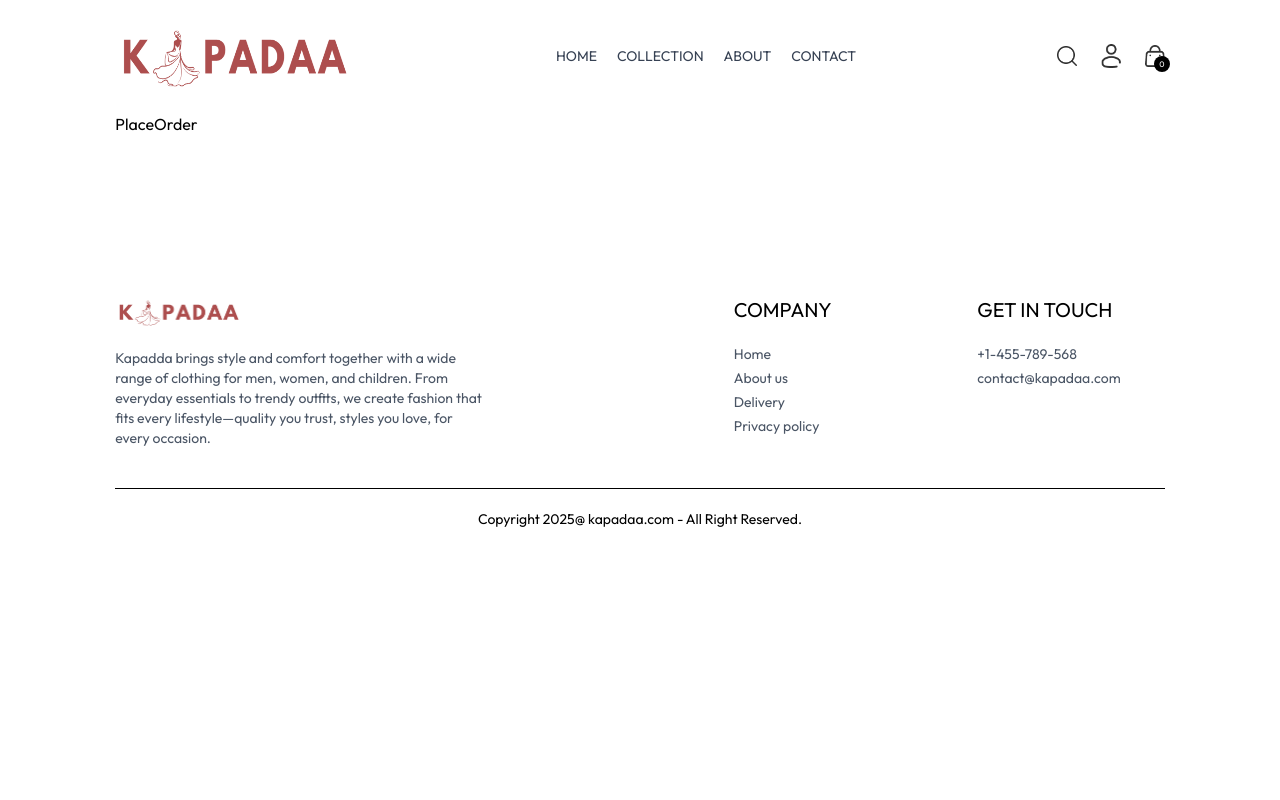
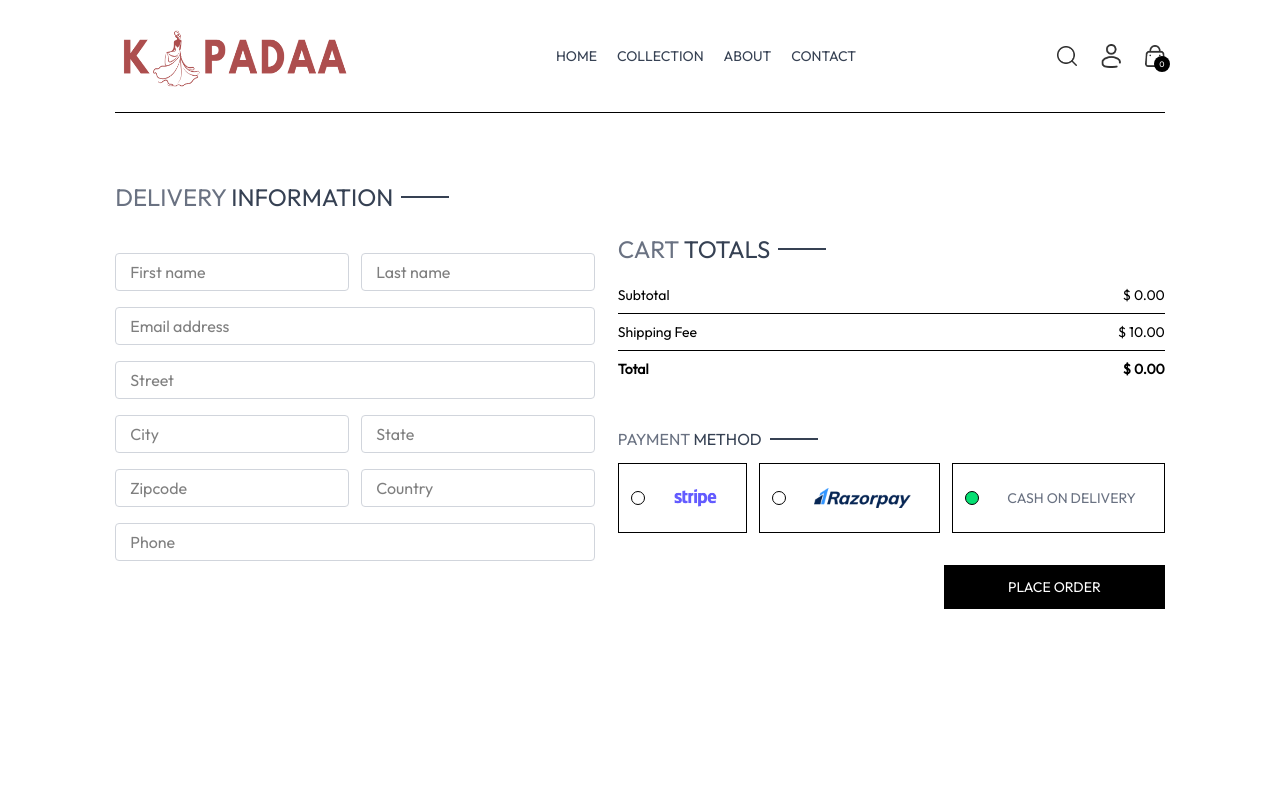
Before and after one commit to devCodeUp03/kapada-frontend, a React (Vite) app: page /place-order in a window 1280 px wide. Shown: the top 800 px of the page. Built offline with nearby package versions, Linux system fonts and the light colour scheme.

Commit message:
created a placeorder page

```diff
--- a/src/components/CartTotal.jsx
+++ b/src/components/CartTotal.jsx
@@ -21,7 +21,7 @@
         <div className="flex justify-between">
           <p>Shipping Fee</p>
           <p>
-            {currency} {delivery_fee}
+            {currency} {delivery_fee}.00
           </p>
         </div>
         <hr />
@@ -30,7 +30,7 @@
           <b>Total</b>
           <b>
             {currency}{" "}
-            {getCartAmount() === 0 ? 0 : getCartAmount() + delivery_fee}
+            {getCartAmount() === 0 ? 0 : getCartAmount() + delivery_fee}.00
           </b>
         </div>
       </div>
--- a/src/context/ShopContext.jsx
+++ b/src/context/ShopContext.jsx
@@ -1,6 +1,7 @@
 import { createContext, useEffect, useState } from "react";
 import { products } from "../assets/frontend_assets/assets";
 import { toast } from "react-toastify";
+import { useNavigate } from "react-router-dom";
 
 export const ShopContext = createContext();
 
@@ -11,6 +12,7 @@
   const [showSearch, setShowSearch] = useState(false);
   const [cartItems, setCartItems] = useState({});
   const [productCountAddedToCart, setProductCountAddedToCart] = useState(0);
+  const navigate = useNavigate();
 
   const addToCart = async (itemId, size) => {
     if (!size) {
@@ -94,6 +96,7 @@
     productCountAddedToCart,
     updateQuantity,
     getCartAmount,
+    navigate
   };
 
   return (
--- a/src/pages/Cart.jsx
+++ b/src/pages/Cart.jsx
@@ -5,7 +5,7 @@
 import CartTotal from "../components/CartTotal";
 
 const Cart = () => {
-  const { cartItems, products, currency, updateQuantity } =
+  const { cartItems, products, currency, updateQuantity, navigate } =
     useContext(ShopContext);
   const [cartData, setCartData] = useState([]);
   useEffect(() => {
@@ -89,6 +89,15 @@
       <div className="flex justify-end my-20">
         <div className="w-full sm:w-[450px]">
           <CartTotal />
+          <div className="w-full text-end">
+            <button
+              onClick={() => navigate("/place-order")}
+              className="bg-black cursor-pointer hover:bg-gray-700
+             text-white text-sm my-8 px-8 py-3 "
+            >
+              PROCEED TO CHECKOUT
+            </button>
+          </div>
         </div>
       </div>
     </div>
--- a/src/pages/Orders.jsx
+++ b/src/pages/Orders.jsx
@@ -2,7 +2,9 @@
 
 const Orders = () => {
   return (
-    <div>Orders</div>
+    <div>
+
+    </div>
   )
 }
 
--- a/src/pages/PlaceOrder.jsx
+++ b/src/pages/PlaceOrder.jsx
@@ -1,9 +1,125 @@
-import React from 'react'
+import React, { useContext, useState } from "react";
+import Title from "../components/Title";
+import CartTotal from "../components/CartTotal";
+import { assets } from "../assets/frontend_assets/assets";
+import { ShopContext } from "../context/ShopContext";
 
 const PlaceOrder = () => {
+  const [method, setMethod] = useState("cod");
+  const {navigate} = useContext(ShopContext);
   return (
-    <div>PlaceOrder</div>
-  )
-}
+    <div className="flex flex-col sm:flex-row justify-between gap-4 pt-5 sm:pt-14 min-h-[80vh] border-t">
+      {/* left side */}
+      <div className="flex flex-col gap-4 w-full sm:max-w-[480px]">
+        <div className="text-xl sm:text-2xl my-3">
+          <Title text1={"DELIVERY"} text2={"INFORMATION"} />
+        </div>
+        <div className="flex gap-3">
+          <input
+            className="border border-gray-300 rounded py-1.5 px-3.5 w-full"
+            type="text"
+            placeholder="First name"
+          />
+          <input
+            className="border border-gray-300 rounded py-1.5 px-3.5 w-full"
+            type="text"
+            placeholder="Last name"
+          />
+        </div>
+        <input
+          className="border border-gray-300 rounded py-1.5 px-3.5 w-full"
+          type="email"
+          placeholder="Email address"
+        />
+        <input
+          className="border border-gray-300 rounded py-1.5 px-3.5 w-full"
+          type="text"
+          placeholder="Street"
+        />
+        <div className="flex gap-3">
+          <input
+            className="border border-gray-300 rounded py-1.5 px-3.5 w-full"
+            type="text"
+            placeholder="City"
+          />
+          <input
+            className="border border-gray-300 rounded py-1.5 px-3.5 w-full"
+            type="text"
+            placeholder="State"
+          />
+        </div>
+        <div className="flex gap-3">
+          <input
+            className="border border-gray-300 rounded py-1.5 px-3.5 w-full"
+            type="number"
+            placeholder="Zipcode"
+          />
+          <input
+            className="border border-gray-300 rounded py-1.5 px-3.5 w-full"
+            type="text"
+            placeholder="Country"
+          />
+        </div>
+        <input
+          className="border border-gray-300 rounded py-1.5 px-3.5 w-full"
+          type="number"
+          placeholder="Phone"
+        />
+      </div>
 
-export default PlaceOrder
+      {/* right side */}
+      <div className="mt-8">
+        <div className="mt-8 min-w-80">
+          <CartTotal />
+        </div>
+
+        <div className="mt-12">
+          <Title text1={"PAYMENT"} text2={"METHOD"} />
+          {/* payment method selection */}
+          <div className="flex gap-3 flex-col lg:flex-row">
+            <div
+              onClick={() => setMethod("stripe")}
+              className="flex items-center gap-3 border p-2 px-3 cursor-pointer"
+            >
+              <p
+                className={`min-w-3.5 h-3.5 border rounded-full ${
+                  method === "stripe" ? "bg-green-400" : ""
+                }`}
+              ></p>
+              <img className="h-5 m-4" src={assets.stripe_logo} alt="" />
+            </div>
+            <div
+              onClick={() => setMethod("razor")}
+              className="flex items-center gap-3 border p-2 px-3 cursor-pointer"
+            >
+              <p
+                className={`min-w-3.5 h-3.5 border rounded-full ${
+                  method === "razor" ? "bg-green-400" : ""
+                } `}
+              ></p>
+              <img className="h-5 m-4" src={assets.razorpay_logo} alt="" />
+            </div>
+            <div
+              onClick={() => setMethod("cod")}
+              className="flex items-center gap-3 border p-2 px-3 cursor-pointer"
+            >
+              <p
+                className={`min-w-3.5 h-3.5 border rounded-full ${
+                  method === "cod" ? "bg-green-400" : ""
+                }`}
+              ></p>
+              <p className="text-gray-500 text-sm font-medium mx-4">
+                CASH ON DELIVERY
+              </p>
+            </div>
+          </div>
+          <div className="w-full text-end mt-8">
+            <button onClick={() => navigate('/orders')} className="bg-black text-white px-16 py-3 text-sm cursor-pointer">PLACE ORDER</button>
+          </div>
+        </div>
+      </div>
+    </div>
+  );
+};
+
+export default PlaceOrder;
```
